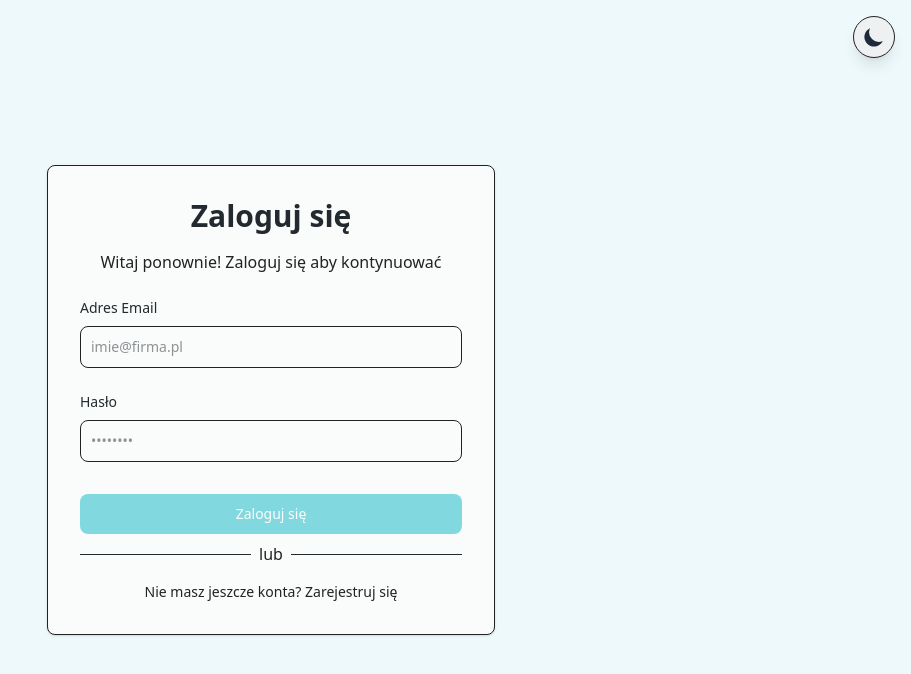
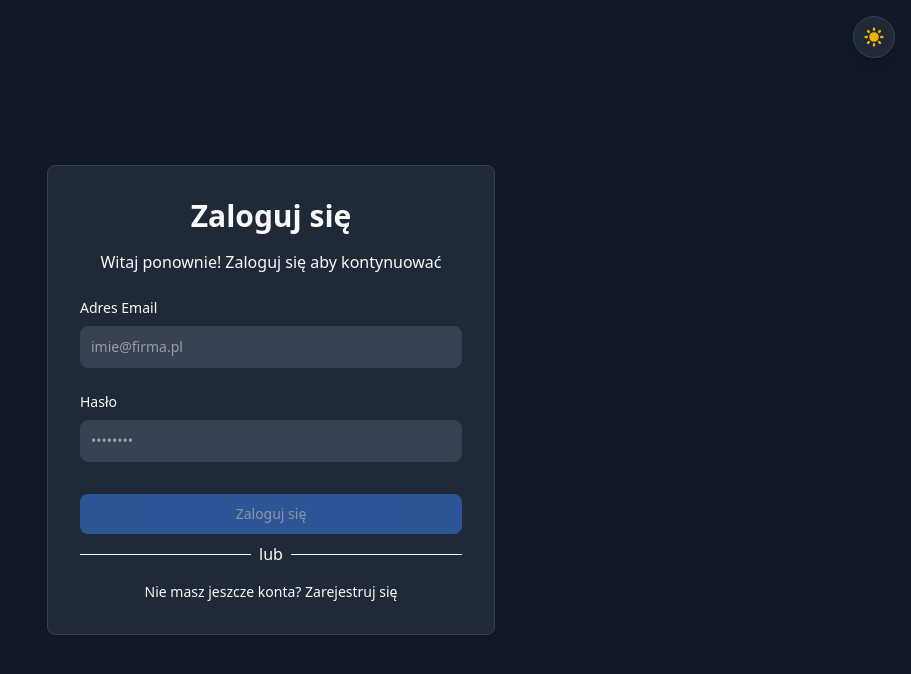
Before and after one commit to projektstudia01/kards-frontend, a React (Vite) app: page /login in a window 1280 px wide. Shown: the top 674 px of the page, without its empty margins (369-1280 px from the left). Built offline with nearby package versions, Linux system fonts and the light colour scheme.

Commit message:
Login cooldown / bugfix

```diff
--- a/src/components/ThemeToggle.tsx
+++ b/src/components/ThemeToggle.tsx
@@ -2,17 +2,23 @@
 import { useState, useEffect } from 'react';
 
 const ThemeToggle = () => {
-  const [isDark, setIsDark] = useState(false);
+  const [isDark, setIsDark] = useState(true);
 
   useEffect(() => {
     // Check localStorage for saved theme
     const savedTheme = localStorage.getItem('theme');
-    if (savedTheme === 'dark') {
+    if (savedTheme === 'light') {
+      // Only switch to light if explicitly chosen
+      document.documentElement.classList.remove('dark');
+      setIsDark(false);
+    } else {
+      // Default to dark theme (first visit or dark preference)
       document.documentElement.classList.add('dark');
       setIsDark(true);
-    } else {
-      document.documentElement.classList.remove('dark');
-      setIsDark(false);
+      // Set default theme in localStorage if not set
+      if (!savedTheme) {
+        localStorage.setItem('theme', 'dark');
+      }
     }
   }, []);
 
--- a/src/components/VerifyEmail.tsx
+++ b/src/components/VerifyEmail.tsx
@@ -21,6 +21,8 @@ const VerifyEmail: React.FC<Props> = ({ sessionId, onClose }) => {
   const [codeInput, setCodeInput] = useState("");
   const [loading, setLoading] = useState(false);
   const [success, setSuccess] = useState<string | null>(null);
+  const [cooldownSeconds, setCooldownSeconds] = useState(60);
+  const [canResend, setCanResend] = useState(false);
 
   const handleVerify = async () => {
     setSuccess(null);
@@ -57,7 +59,12 @@ const VerifyEmail: React.FC<Props> = ({ sessionId, onClose }) => {
   };
 
   const handleResendCode = async () => {
+    if (!canResend) return;
+
     setSuccess(null);
+    setCanResend(false);
+    setCooldownSeconds(60);
+
     try {
       const res = await resendVerificationCode(emailForVerification!);
       if (res.isError) {
@@ -89,6 +96,18 @@ const VerifyEmail: React.FC<Props> = ({ sessionId, onClose }) => {
       useAuthStore.getState().code
     );
   }, [emailForVerification, sessionId]);
+
+  // Cooldown timer effect
+  useEffect(() => {
+    if (cooldownSeconds > 0) {
+      const timer = setTimeout(() => {
+        setCooldownSeconds(cooldownSeconds - 1);
+      }, 1000);
+      return () => clearTimeout(timer);
+    } else {
+      setCanResend(true);
+    }
+  }, [cooldownSeconds]);
 
   const isCodeValid = codeInput.trim().length >= 6;
 
@@ -142,9 +161,12 @@ const VerifyEmail: React.FC<Props> = ({ sessionId, onClose }) => {
 
             <button
               onClick={handleResendCode}
-              className="w-full text-sm rounded-lg py-2 text-muted-foreground"
+              disabled={!canResend}
+              className="w-full text-sm rounded-lg py-2 text-muted-foreground disabled:opacity-50 disabled:cursor-not-allowed"
             >
-              Wyślij kod ponownie
+              {canResend
+                ? "Wyślij kod ponownie"
+                : `Wyślij kod ponownie (${cooldownSeconds}s)`}
             </button>
           </div>
         </div>
```
Also changed, not shown: 1 other file (tests, documents, lock files or other folders).
